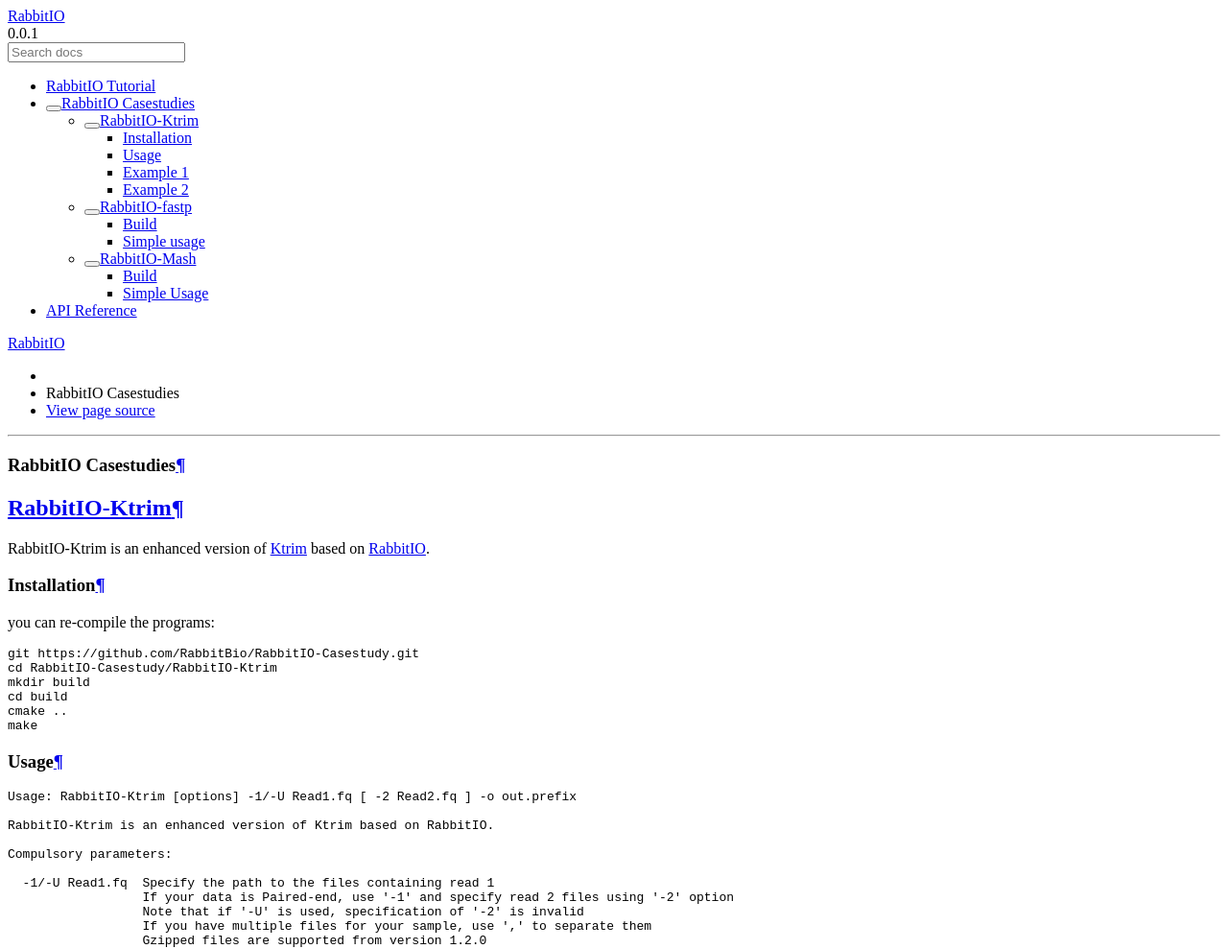
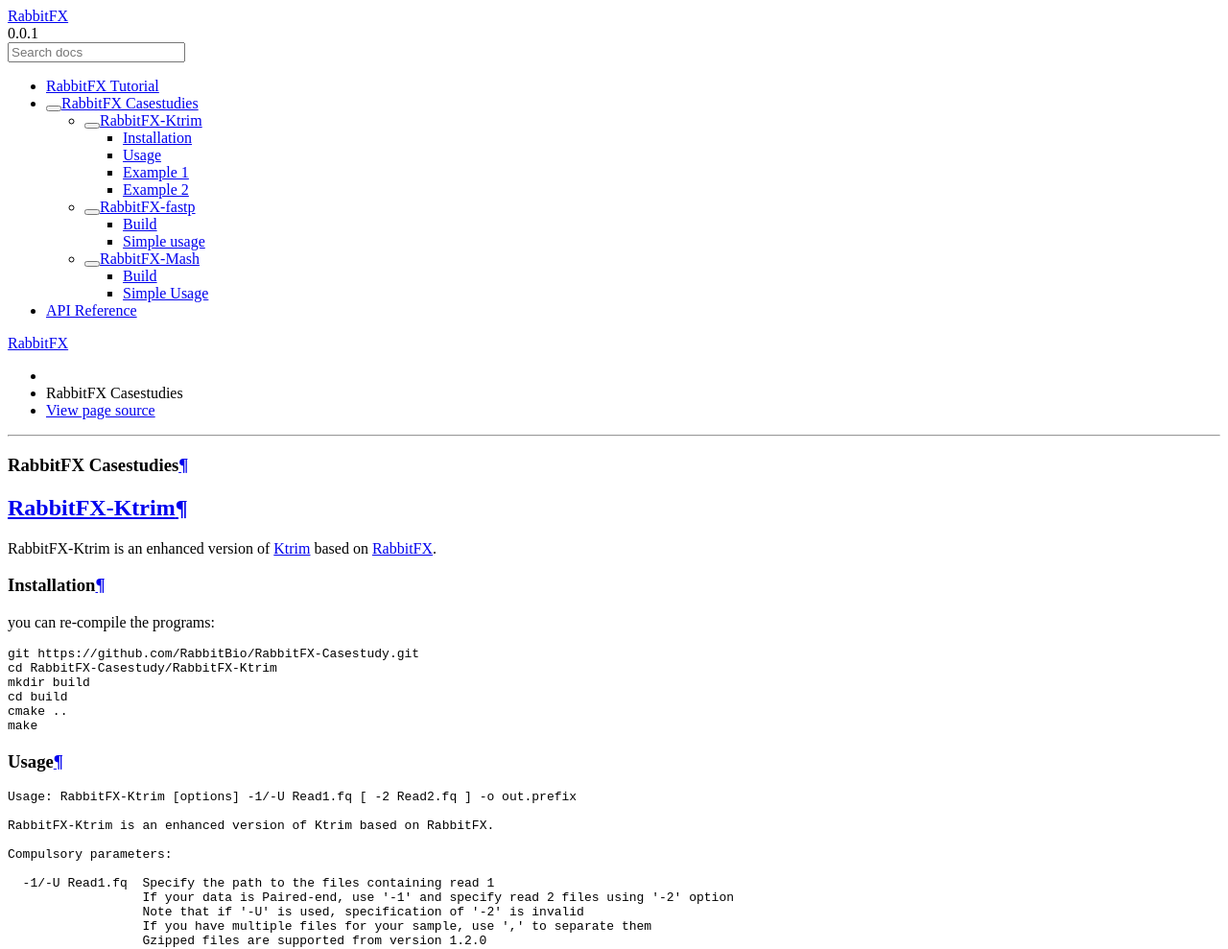
Before and after one commit to RabbitBio/RabbitFX, a Sphinx documentation site: the page built from doc/sphinx/API/casestudy.rst, in a window 1280 px wide and 1400 px high. Shown: the top 989 px of the window at 96% size. Built offline with Sphinx 7.4.7 and the Read the Docs theme 2.0.0, drawn with Linux system fonts in a browser that asks for light colours; some of the changed text lies outside the part shown.

Commit message:
rabbtifx document

```diff
--- a/doc/sphinx/API/api.rst
+++ b/doc/sphinx/API/api.rst
@@ -24,7 +24,7 @@
 -------------
 
 .. doxygenfile:: Formater.cpp
-  :project: RabbitIO
+  :project: RabbitFX
 
 Sequencing data
 ---------------
--- a/doc/sphinx/API/casestudy.rst
+++ b/doc/sphinx/API/casestudy.rst
@@ -1,13 +1,13 @@
-RabbitIO  Casestudies
+RabbitFX  Casestudies
 =====================
 
 
-`RabbitIO-Ktrim <https://github.com/RabbitBio/RabbitIO-Casestudy/tree/master/RabbitIO-Ktrim>`__
+`RabbitFX-Ktrim <https://github.com/RabbitBio/RabbitFX-Casestudy/tree/master/RabbitFX-Ktrim>`__
 -----------------------------------------------------------------------------------------------
 
-RabbitIO-Ktrim is an enhanced version of
+RabbitFX-Ktrim is an enhanced version of
 `Ktrim <https://github.com/hellosunking/Ktrim>`__ based on
-`RabbitIO <https://github.com/RabbitBio/RabbitIO>`__.
+`RabbitFX <https://github.com/RabbitBio/RabbitFX>`__.
 
 Installation
 ~~~~~~~~~~~~
@@ -16,8 +16,8 @@
 
 .. code:: bash
 
-    git https://github.com/RabbitBio/RabbitIO-Casestudy.git
-    cd RabbitIO-Casestudy/RabbitIO-Ktrim
+    git https://github.com/RabbitBio/RabbitFX-Casestudy.git
+    cd RabbitFX-Casestudy/RabbitFX-Ktrim
     mkdir build
     cd build
     cmake ..
@@ -28,9 +28,9 @@
 
 .. code:: bash
 
-    Usage: RabbitIO-Ktrim [options] -1/-U Read1.fq [ -2 Read2.fq ] -o out.prefix
+    Usage: RabbitFX-Ktrim [options] -1/-U Read1.fq [ -2 Read2.fq ] -o out.prefix
 
-    RabbitIO-Ktrim is an enhanced version of Ktrim based on RabbitIO.
+    RabbitFX-Ktrim is an enhanced version of Ktrim based on RabbitFX.
 
     Compulsory parameters:
 
@@ -78,7 +78,7 @@
       -h/--help       Show this help information and quit
       -v/--version    Show the software version and quit
 
-    RabbitIO-Ktrim: enhanced extra-fast and accurate adapter- and quality-trimmer based on Ktrim.
+    RabbitFX-Ktrim: enhanced extra-fast and accurate adapter- and quality-trimmer based on Ktrim.
 
 Example 1
 ~~~~~~~~~
@@ -88,7 +88,7 @@
 
 .. code:: bash
 
-    ./RabbitIO-Ktrim -U /path/to/read1.fq -o /path/to/output/dir
+    ./RabbitFX-Ktrim -U /path/to/read1.fq -o /path/to/output/dir
 
 Example 2
 ~~~~~~~~~
@@ -101,7 +101,7 @@
 
 .. code:: bash
 
-    ./RabbitIO-Ktrim -1 /path/to/lane1.read1.fq.gz,/path/to/lane2.read1.fq.gz,/path/to/lane3.read1.fq \
+    ./RabbitFX-Ktrim -1 /path/to/lane1.read1.fq.gz,/path/to/lane2.read1.fq.gz,/path/to/lane3.read1.fq \
                       -2 /path/to/lane1.read2.fq.gz,/path/to/lane2.read2.fq.gz,/path/to/lane3.read2.fq \
                       -t 4 -p 35 -q 30 -s 50 -o /path/to/output/dir \
                       -a READ1_ADAPTER_SEQUENCE -b READ2_ADAPTER_SEQUENCE
@@ -110,21 +110,21 @@
 
 
 
-`RabbitIO-fastp <https://github.com/RabbitBio/RabbitIO-Casestudy/tree/master/RabbitIO-fastp>`__
+`RabbitFX-fastp <https://github.com/RabbitBio/RabbitFX-Casestudy/tree/master/RabbitFX-fastp>`__
 -----------------------------------------------------------------------------------------------
 
-RabbitIO-fastp is an enhanced version of
+RabbitFX-fastp is an enhanced version of
 `fastp <https://github.com/OpenGene/fastp>`__ based on
-`RabbitIO <https://github.com/RabbitBio/RabbitIO>`__.
+`RabbitFX <https://github.com/RabbitBio/RabbitFX>`__.
 
 Build
 ~~~~~
 
-we only provide the linux version of RabbitIO-fastp
+we only provide the linux version of RabbitFX-fastp
 
 .. code:: bash
 
-    cd RabbitIO-fastp && make
+    cd RabbitFX-fastp && make
 
 Simple usage
 ~~~~~~~~~~~~
@@ -133,20 +133,20 @@
 
    ::
 
-       RabbitIO-fastp -w nthreads -i in.fq -o out.fq
+       RabbitFX-fastp -w nthreads -i in.fq -o out.fq
 
 -  For paired end data
 
    ::
 
-       RabbitIO-fastp -w nthreads -i in.R1.fq -I in.R2.fq -o out.R1.fq -O out.R2.fq
+       RabbitFX-fastp -w nthreads -i in.R1.fq -I in.R2.fq -o out.R1.fq -O out.R2.fq
 
 
 
 
 
 
-`RabbitIO-Mash <https://github.com/RabbitBio/RabbitIO-Casestudy/tree/master/RabbitIO-Mash>`__
+`RabbitFX-Mash <https://github.com/RabbitBio/RabbitFX-Casestudy/tree/master/RabbitFX-Mash>`__
 -----------------------------------------------------------------------------------------------
 
 Build
@@ -163,7 +163,7 @@
 
 .. code:: bash
 
-    cd RabbitIO-Mash
+    cd RabbitFX-Mash
     ./bootstrap.sh
     ./configure [--prefix=...] [--with-capnp=...] [--with-gsl=...] \
                 [--with-simd=yes/no]
--- a/doc/sphinx/conf.py
+++ b/doc/sphinx/conf.py
@@ -33,8 +33,8 @@
 # ones.
 extensions = ['breathe']
 
-breathe_projects = {'RabbitIO': '.build/doxygenxml/'}
-breathe_default_project = 'RabbitIO'
+breathe_projects = {'RabbitFX': '.build/doxygenxml/'}
+breathe_default_project = 'RabbitFX'
 breathe_domain_by_extension = {'h': 'cpp'}
 
 # Add any paths that contain templates here, relative to this directory.
@@ -52,9 +52,9 @@
 master_doc = 'index'
 
 # General information about the project.
-project = 'RabbitIO'
-copyright = '2020, Zekun Yin et al.'
-author = 'Zekun Yin et al.'
+project = 'RabbitFX'
+copyright = '2020, Hao Zhang et al.'
+author = 'Hao Zhang et al.'
 
 # The version info for the project you're documenting, acts as replacement for
 # |version| and |release|, also used in various other places throughout the
@@ -226,7 +226,7 @@
 #html_search_scorer = 'scorer.js'
 
 # Output file base name for HTML help builder.
-htmlhelp_basename = 'RabbitIOdoc'
+htmlhelp_basename = 'RabbitFXdoc'
 
 # -- Options for LaTeX output ---------------------------------------------
 
@@ -248,7 +248,7 @@
 # (source start file, target name, title,
 #  author, documentclass [howto, manual, or own class]).
 latex_documents = [
-  (master_doc, 'RabbitIO.tex', 'RabbioIO Documentation',
+  (master_doc, 'RabbitFX.tex', 'RabbioIO Documentation',
    'Hao Zhang', 'manual'),
 ]
 
@@ -278,7 +278,7 @@
 # One entry per manual page. List of tuples
 # (source start file, name, description, authors, manual section).
 man_pages = [
-    (master_doc, 'RabbitIO', 'RabbitIO Documentation',
+    (master_doc, 'RabbitFX', 'RabbitFX Documentation',
      [author], 1)
 ]
 
@@ -292,8 +292,8 @@
 # (source start file, target name, title, author,
 #  dir menu entry, description, category)
 texinfo_documents = [
-  (master_doc, project, 'RabbitIO Documentation',
-   author, 'RabbitIO', 'A fast IO framework.',
+  (master_doc, project, 'RabbitFX Documentation',
+   author, 'RabbitFX', 'A fast IO framework.',
    'Miscellaneous'),
 ]
 
--- a/doc/sphinx/index.rst
+++ b/doc/sphinx/index.rst
@@ -1,12 +1,12 @@
-.. RabbitIO document file
+.. RabbitFX document file
 
 |
 
-.. image:: rabbitio.png
+.. image:: RabbitFX.png
 
 |
 
-RabbitIO: an efficient I/O framework forsequencing data on modern multi-core platforms.
+RabbitFX: Efficient Framework for FASTA/Q File Parsing on Modern Multi-Core Platforms.
 =======================================================================================
 
 |
```
Also changed, not shown: doc/sphinx/API/tutorial.rst (+14 -14 lines), doc/sphinx/RabbitFX.png (added), doc/sphinx/rabbitio.png (deleted), 1 other file.
